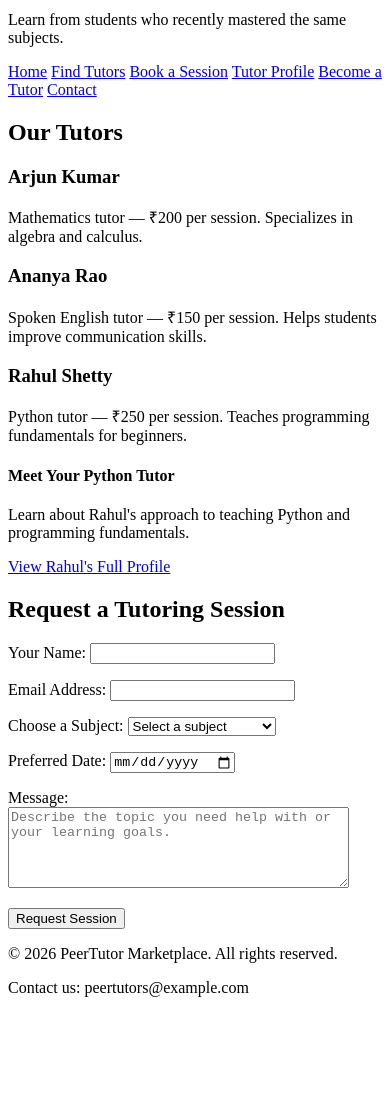
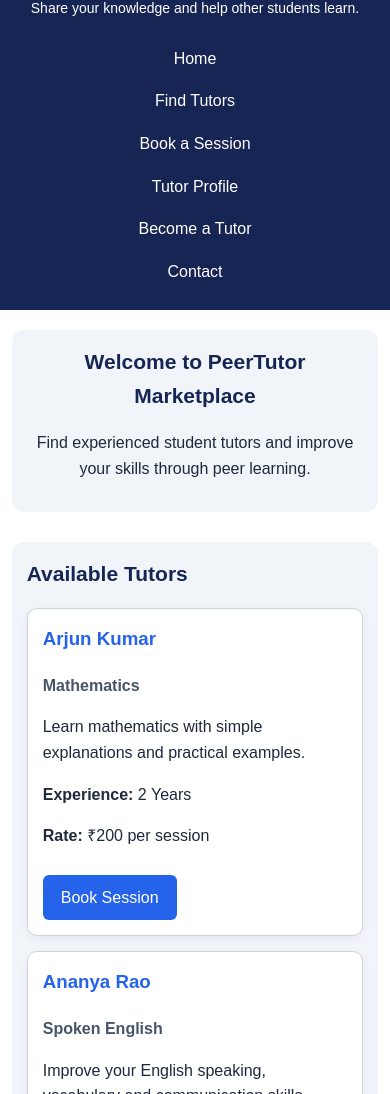
Before and after one commit to yaragattimudaraddib-coder/peer-tutoring-marketplace, a plain HTML site: page index.html in a window 390 px wide. Shown: the part 69-1163 px from the top of the page. Before the commit the page ends 1082 px from the top, so only its background shows below. Drawn offline with Linux system fonts and the light colour scheme.

Commit message:
Fix responsive PeerTutor pages

```diff
--- a/index.html
+++ b/index.html
@@ -1,108 +1,110 @@
+
 <!DOCTYPE html>
 <html lang="en">
 <head>
     <meta charset="UTF-8">
     <meta name="viewport" content="width=device-width, initial-scale=1.0">
-    <meta name="description" content="PeerTutor Marketplace - Learn from students who recently mastered the same subjects.">
     <title>PeerTutor Marketplace</title>
+    <link rel="stylesheet" href="style.css">
 </head>
-
 <body>
 
 <header>
     <h1>PeerTutor Marketplace</h1>
-        <p>Learn from students who recently mastered the same subjects.</p>
+    <p>Share your knowledge and help other students learn.</p>
 
-        <nav aria-label="Main navigation">
+    <nav>
         <a href="index.html">Home</a>
-            <a href="index.html#tutors">Find Tutors</a>
-            <a href="index.html#booking">Book a Session</a>
+        <a href="#tutors">Find Tutors</a>
+        <a href="#booking">Book a Session</a>
         <a href="tutor.html">Tutor Profile</a>
         <a href="become-a-tutor.html">Become a Tutor</a>
-            <a href="index.html#contact">Contact</a>
+        <a href="#contact">Contact</a>
     </nav>
 </header>
 
 <main>
+    <section class="welcome">
+        <h2>Welcome to PeerTutor Marketplace</h2>
+        <p>Find experienced student tutors and improve your skills through peer learning.</p>
+    </section>
 
     <section id="tutors">
-            <h2>Our Tutors</h2>
+        <h2>Available Tutors</h2>
 
-            <article>
+        <div class="tutor-grid">
+
+            <div class="tutor-card">
                 <h3>Arjun Kumar</h3>
-                <p>Mathematics tutor — ₹200 per session. Specializes in algebra and calculus.</p>
-            </article>
+                <p class="subject">Mathematics</p>
+                <p>Learn mathematics with simple explanations and practical examples.</p>
+                <p><strong>Experience:</strong> 2 Years</p>
+                <p><strong>Rate:</strong> ₹200 per session</p>
+                <a class="profile-link" href="#booking">Book Session</a>
+            </div>
 
-            <article>
+            <div class="tutor-card">
                 <h3>Ananya Rao</h3>
-                <p>Spoken English tutor — ₹150 per session. Helps students improve communication skills.</p>
-            </article>
+                <p class="subject">Spoken English</p>
+                <p>Improve your English speaking, vocabulary and communication skills.</p>
+                <p><strong>Experience:</strong> 1 Year</p>
+                <p><strong>Rate:</strong> ₹150 per session</p>
+                <a class="profile-link" href="#booking">Book Session</a>
+            </div>
 
-            <article>
+            <div class="tutor-card">
                 <h3>Rahul Shetty</h3>
-                <p>Python tutor — ₹250 per session. Teaches programming fundamentals for beginners.</p>
+                <p class="subject">Python Programming</p>
+                <p>Learn Python programming from basics to advanced concepts.</p>
+                <p><strong>Experience:</strong> 3 Years</p>
+                <p><strong>Rate:</strong> ₹250 per session</p>
+                <a class="profile-link" href="tutor.html">View Profile</a>
+            </div>
 
-                <h4>Meet Your Python Tutor</h4>
-                <p>
-                    Learn about Rahul's approach to teaching Python
-                    and programming fundamentals.
-                </p>
-
-
-                <p>
-                    <a href="tutor.html">View Rahul's Full Profile</a>
-                </p>
-            </article>
+        </div>
     </section>
 
     <section id="booking">
-            <h2>Request a Tutoring Session</h2>
+        <h2>Book a Tutoring Session</h2>
 
-            <form action="#" method="get">
-                <p>
-                    <label for="name">Your Name:</label>
-                    <input type="text" id="name" name="name" required>
-                </p>
+        <form>
+            <div class="form-group">
+                <label for="name">Full Name</label>
+                <input type="text" id="name" placeholder="Enter your name" required>
+            </div>
 
-                <p>
-                    <label for="email">Email Address:</label>
-                    <input type="email" id="email" name="email" required>
-                </p>
+            <div class="form-group">
+                <label for="email">Email Address</label>
+                <input type="email" id="email" placeholder="Enter your email" required>
+            </div>
 
-                <p>
-                    <label for="subject">Choose a Subject:</label>
-                    <select id="subject" name="subject" required>
-                        <option value="">Select a subject</option>
-                        <option value="mathematics">Mathematics</option>
-                        <option value="spoken-english">Spoken English</option>
-                        <option value="python">Python Programming</option>
+            <div class="form-group">
+                <label for="subject">Select Subject</label>
+                <select id="subject" required>
+                    <option value="">Choose a subject</option>
+                    <option>Mathematics</option>
+                    <option>Spoken English</option>
+                    <option>Python Programming</option>
                 </select>
-                </p>
+            </div>
 
-                <p>
-                    <label for="date">Preferred Date:</label>
-                    <input type="date" id="date" name="date" required>
-                </p>
+            <div class="form-group">
+                <label for="date">Preferred Date</label>
+                <input type="date" id="date" required>
+            </div>
 
-                <p>
-                    <label for="message">Message:</label>
-                    <textarea
-                        id="message"
-                        name="message"
-                        rows="5"
-                        cols="40"
-                        placeholder="Describe the topic you need help with or your learning goals."
-                    ></textarea>
-                </p>
+            <div class="form-group">
+                <label for="message">Message</label>
+                <textarea id="message" rows="4" placeholder="Write your message"></textarea>
+            </div>
 
-                <button type="submit">Request Session</button>
+            <button type="submit">Book Now</button>
         </form>
     </section>
-
 </main>
 
 <footer id="contact">
-        <p>&copy; 2026 PeerTutor Marketplace. All rights reserved.</p>
+    <p>© 2026 PeerTutor Marketplace. All rights reserved.</p>
     <p>Contact us: peertutors@example.com</p>
 </footer>
 
--- /dev/null
+++ b/style.css
@@ -0,0 +1,294 @@
+
+/* GLOBAL STYLES */
+
+* {
+    box-sizing: border-box;
+}
+
+html {
+    scroll-behavior: smooth;
+}
+
+body {
+    margin: 0;
+    padding: 0;
+    font-family: Arial, sans-serif;
+    line-height: 1.6;
+    color: #1e293b;
+    background: #ffffff;
+}
+
+img {
+    max-width: 100%;
+    height: auto;
+}
+
+/* HEADER AND NAVIGATION */
+
+header {
+    background: #172554;
+    color: white;
+    padding: 25px 5%;
+    text-align: center;
+}
+
+header h1 {
+    margin: 0;
+    font-size: 32px;
+}
+
+header p {
+    margin: 8px 0;
+}
+
+nav {
+    display: flex;
+    justify-content: center;
+    align-items: center;
+    flex-wrap: wrap;
+    gap: 12px;
+    margin-top: 20px;
+}
+
+nav a {
+    color: white;
+    text-decoration: none;
+    padding: 8px 12px;
+    border-radius: 6px;
+    transition: background 0.3s ease;
+}
+
+nav a:hover {
+    background: #2563eb;
+}
+
+/* MAIN CONTENT */
+
+main {
+    width: 90%;
+    max-width: 1100px;
+    margin: 35px auto;
+}
+
+section {
+    margin-bottom: 30px;
+    padding: 25px;
+    background: #f1f5f9;
+    border-radius: 12px;
+}
+
+h2 {
+    color: #172554;
+    margin-top: 0;
+}
+
+.welcome {
+    text-align: center;
+}
+
+/* TUTOR CARDS - CSS GRID */
+
+.tutor-grid {
+    display: grid;
+    grid-template-columns: repeat(3, minmax(0, 1fr));
+    gap: 20px;
+}
+
+.tutor-card {
+    min-width: 0;
+    padding: 20px;
+    background: white;
+    border: 1px solid #cbd5e1;
+    border-radius: 10px;
+    box-shadow: 0 3px 10px rgba(0, 0, 0, 0.05);
+    transition: transform 0.2s ease, box-shadow 0.2s ease;
+}
+
+.tutor-card:hover {
+    transform: translateY(-4px);
+    box-shadow: 0 6px 16px rgba(0, 0, 0, 0.12);
+}
+
+.tutor-card h3 {
+    color: #2563eb;
+    margin-top: 0;
+}
+
+.subject {
+    color: #475569;
+    font-weight: bold;
+}
+
+/* PROFILE PAGE */
+
+.profile-card {
+    background: #f1f5f9;
+    padding: 25px;
+    border-radius: 12px;
+}
+
+.profile-card section {
+    background: white;
+    border: 1px solid #e2e8f0;
+}
+
+.profile-card h3 {
+    color: #2563eb;
+}
+
+/* LINKS AND BUTTONS */
+
+.profile-link {
+    display: inline-block;
+    margin-top: 10px;
+    padding: 10px 18px;
+    background: #2563eb;
+    color: white;
+    text-decoration: none;
+    border-radius: 6px;
+    transition: background 0.3s ease;
+}
+
+.profile-link:hover {
+    background: #1e40af;
+}
+
+button {
+    padding: 12px 22px;
+    background: #2563eb;
+    color: white;
+    border: none;
+    border-radius: 6px;
+    cursor: pointer;
+    font-size: 16px;
+    transition: background 0.3s ease;
+}
+
+button:hover {
+    background: #1e40af;
+}
+
+/* FORMS - FLEXBOX */
+
+form {
+    display: flex;
+    flex-direction: column;
+    gap: 15px;
+}
+
+.form-group {
+    display: flex;
+    flex-direction: column;
+    gap: 6px;
+    min-width: 0;
+}
+
+label {
+    font-weight: bold;
+}
+
+input,
+select,
+textarea {
+    width: 100%;
+    max-width: 100%;
+    min-width: 0;
+    padding: 12px;
+    font-size: 16px;
+    font-family: inherit;
+    border: 1px solid #cbd5e1;
+    border-radius: 6px;
+}
+
+textarea {
+    resize: vertical;
+}
+
+/* FOOTER */
+
+footer {
+    background: #172554;
+    color: white;
+    text-align: center;
+    padding: 20px;
+}
+
+/* TABLET - 768px */
+
+@media (max-width: 768px) {
+    main {
+        width: 94%;
+    }
+
+    .tutor-grid {
+        grid-template-columns: repeat(2, minmax(0, 1fr));
+    }
+
+    nav {
+        gap: 8px;
+    }
+
+    section {
+        padding: 20px;
+    }
+}
+
+/* MOBILE - 480px */
+
+@media (max-width: 480px) {
+    header {
+        padding: 20px 4%;
+    }
+
+    header h1 {
+        font-size: 24px;
+    }
+
+    header p {
+        font-size: 14px;
+    }
+
+    nav {
+        flex-direction: column;
+        gap: 5px;
+    }
+
+    nav a {
+        padding: 6px;
+    }
+
+    main {
+        width: 94%;
+        margin: 20px auto;
+    }
+
+    .tutor-grid {
+        grid-template-columns: 1fr;
+        gap: 15px;
+    }
+
+    section {
+        padding: 15px;
+    }
+
+    h2 {
+        font-size: 21px;
+    }
+
+    .tutor-card {
+        padding: 15px;
+    }
+
+    button {
+        width: 100%;
+    }
+
+    .profile-link {
+        max-width: 100%;
+    }
+
+    footer {
+        padding: 15px;
+        font-size: 14px;
+    }
+}
```
Also changed, not shown: become-a-tutor.html (+32 -34 lines), tutor.html (+21 -15 lines). Lines whose indentation alone changed are shown as unchanged.
